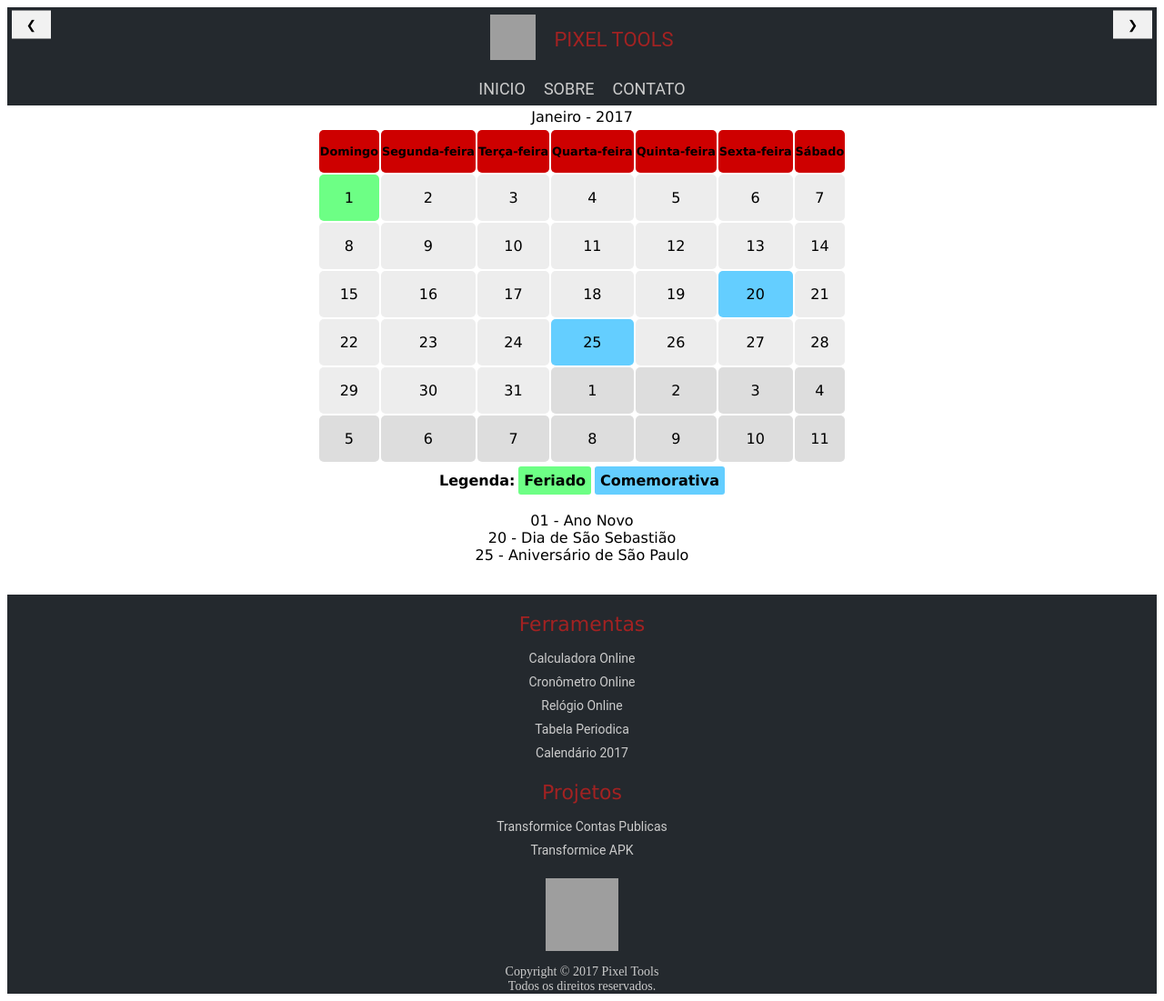
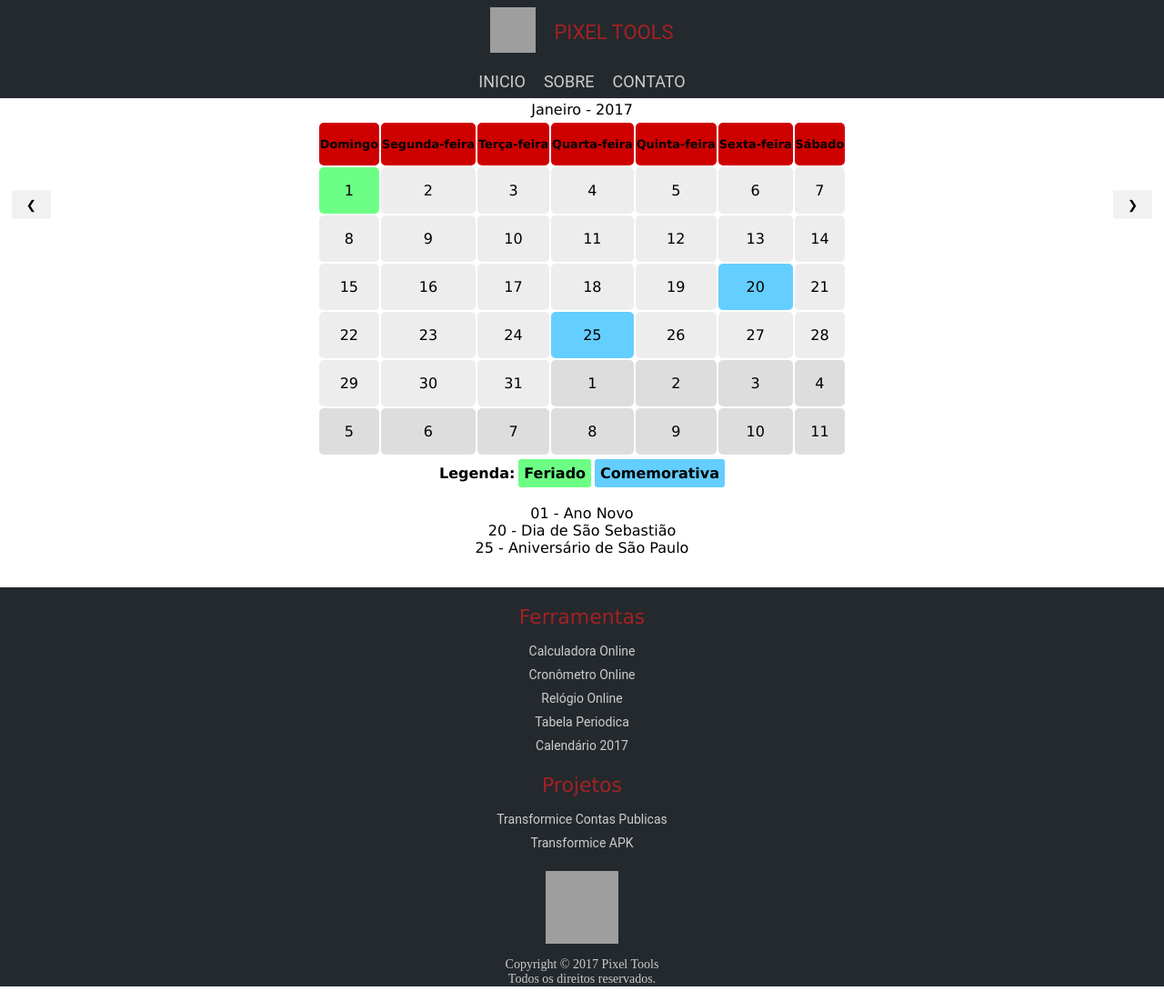
Before and after one commit to TreinoeDieta/Website-Mobile, a Jekyll site: the page calendario/index.html, which Jekyll copies as it is, in a window 1280 px wide. Shown: the whole page at 91% size. Built offline with Jekyll 4.4.1, drawn with Linux system fonts in a browser that asks for light colours; grey boxes are pictures that could not be loaded.

Commit message:
Update index.html

```diff
--- a/calendario/index.html
+++ b/calendario/index.html
@@ -35,12 +35,15 @@
 .w3-button{border:none;display:inline-block;outline:0;padding:6px 16px;vertical-align:middle;overflow:hidden;text-decoration:none!important;color:#fff;background-color:#000;text-align:center;cursor:pointer;white-space:nowrap}
 .w3-button{color:#000;background-color:#f1f1f1;padding:8px 16px}.w3-button:hover{color:#000!important;background-color:#ccc!important}
 .w3-button{-webkit-touch-callout:none;-webkit-user-select:none;-khtml-user-select:none;-moz-user-select:none;-ms-user-select:none;user-select:none}
-.w3-display-left{position:absolute;top:3%;left:1%;transform:translate(0%,-50%);-ms-transform:translate(-0%,-50%)}
-.w3-display-right{position:absolute;top:3%;right:1%;transform:translate(0%,-50%);-ms-transform:translate(0%,-50%)}
+.w3-display-left{position:absolute;top:25%;left:1%;transform:translate(0%,-50%);-ms-transform:translate(-0%,-50%)}
+.w3-display-right{position:absolute;top:25%;right:1%;transform:translate(0%,-50%);-ms-transform:translate(0%,-50%)}
 table, th, td, p {
     text-align: center;
     font-family: Lucida Grande, Arial, Helvetica, Sans-serif;
 }
+				body {
+			margin: 0px;
+			}
 	.legenda {
     text-align: center;
     font-family: Lucida Grande, Arial, Helvetica, Sans-serif;
```
